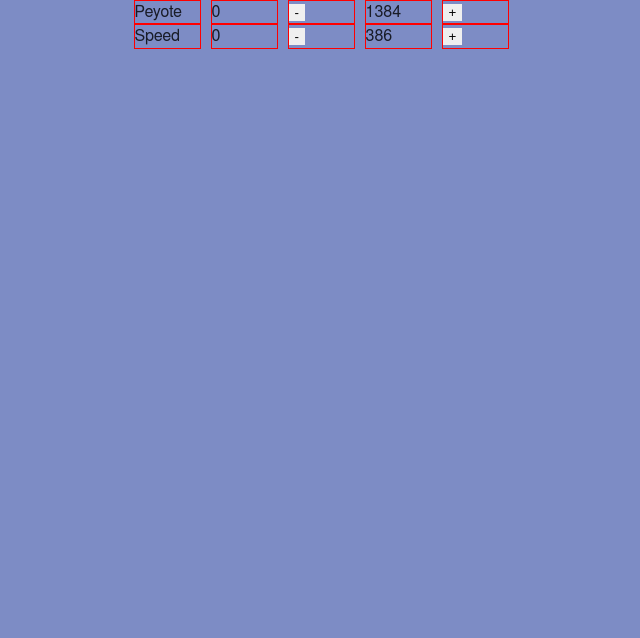
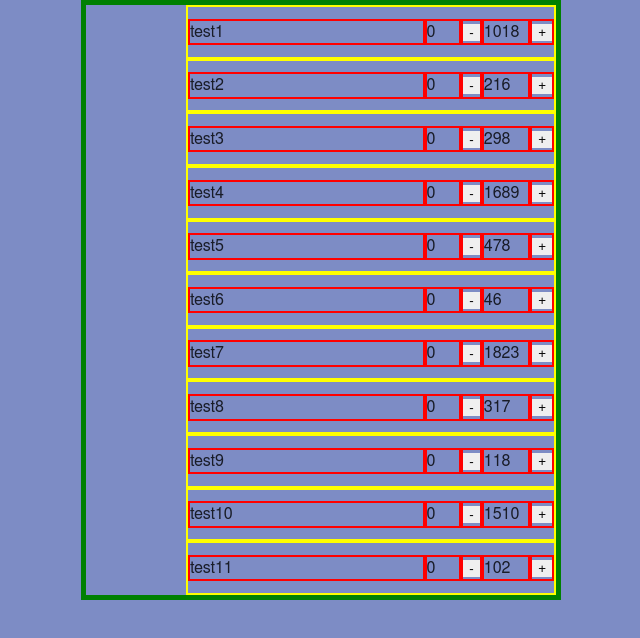
Before and after one commit to geenkaas/dopewarsGO, a Vue app: page / in a window 1280 px wide. Shown: the top 638 px of the page, without its empty margins (319-959 px from the left). Built offline with nearby package versions, Linux system fonts and the light colour scheme.

Commit message:
ARNE | ADD dopelist vue functions

```diff
--- a/config/index.js
+++ b/config/index.js
@@ -23,7 +23,7 @@ module.exports = {
     // Use Eslint Loader?
     // If true, your code will be linted during bundling and
     // linting errors and warnings will be shown in the console.
-    useEslint: true,
+    useEslint: false,
     // If true, eslint errors and warnings will also be shown in the error overlay
     // in the browser.
     showEslintErrorsInOverlay: false,
--- a/src/App.vue
+++ b/src/App.vue
@@ -1,6 +1,6 @@
 <template>
   <div id="app">
-    <c-dopelist/>
+    <vue-dopelist v-bind:title="title" v-bind:player="player" v-bind:game="game"></vue-dopelist>
   </div>
 </template>
 
@@ -10,7 +10,7 @@ import Dopelist from './Dopelist';
 
 export default {
   components: {
-    'c-dopelist': Dopelist,
+    'vue-dopelist': Dopelist,
   },
   name: 'App',
   data() {
@@ -21,6 +21,7 @@ export default {
           name: 'wetnose',
           health: 100,
           cash: 2000,
+          inventory: 0,
           pockets: 50,
         },
       ],
--- a/src/Dopelist.vue
+++ b/src/Dopelist.vue
@@ -1,11 +1,21 @@
 <template>
-  <div>
-    <div v-for="(dope, i) in dopelist" :key='i' class="c-dopelist s-flex s-flex--equal">
-      <span class="s-flex__item">{{ dope.name }}</span>
-      <span class="s-flex__item">{{ dope.amount }}</span>
-      <span class="s-flex__item"><button v-on:click="subtract(i, 1)">-</button></span>
-      <span class="s-flex__item">{{ randomPrice(i) }}</span>
-      <span class="s-flex__item"><button v-on:click="add(i, 1)">+</button></span>
+  <div class="c-dopelist">
+    <div v-for="(dope, i) in dopelist" :key='i' class="c-dopelist__row s-flex s-flex--equal">
+      <span class="c-dopelist__cell c-dopelist__name">
+        {{ dope.name }}
+      </span>
+      <span class="c-dopelist__cell c-dopelist__amount">
+        {{ dope.amount }}
+      </span>
+      <span class="c-dopelist__cell c-dopelist__subtract">
+        <button v-on:click="subtract(i, 1)">-</button>
+      </span>
+      <span class="c-dopelist__cell c-dopelist__current">
+        {{ dope.current }}
+      </span>
+      <span class="c-dopelist__cell c-dopelist__add">
+        <button v-on:click="add(i, 1)">+</button>
+      </span>
     </div>
   </div>
 </template>
@@ -16,56 +26,164 @@ export default {
     return {
       dopelist: [
         {
-          name: 'Peyote',
+          name: 'test1',
           min: 1000,
           max: 2500,
+          current: 0,
           amount: 0,
         },
         {
-          name: 'Speed',
+          name: 'test2',
           min: 200,
           max: 500,
+          current: 0,
+          amount: 0,
+        },
+        {
+          name: 'test3',
+          min: 12,
+          max: 600,
+          current: 0,
+          amount: 0,
+        },
+        {
+          name: 'test4',
+          min: 1000,
+          max: 2500,
+          current: 0,
+          amount: 0,
+        },
+        {
+          name: 'test5',
+          min: 200,
+          max: 500,
+          current: 0,
+          amount: 0,
+        },
+        {
+          name: 'test6',
+          min: 12,
+          max: 600,
+          current: 0,
+          amount: 0,
+        },
+        {
+          name: 'test7',
+          min: 1000,
+          max: 2500,
+          current: 0,
+          amount: 0,
+        },
+        {
+          name: 'test8',
+          min: 200,
+          max: 500,
+          current: 0,
+          amount: 0,
+        },
+        {
+          name: 'test9',
+          min: 12,
+          max: 600,
+          current: 0,
+          amount: 0,
+        },
+        {
+          name: 'test10',
+          min: 1000,
+          max: 2500,
+          current: 0,
+          amount: 0,
+        },
+        {
+          name: 'test11',
+          min: 100,
+          max: 110,
+          current: 0,
           amount: 0,
         },
       ],
     };
   },
+
+  // https://www.youtube.com/watch?v=9qqFH60isFc&list=PL4cUxeGkcC9gQcYgjhBoeQH7wiAyZNrYa&index=23
+  props: {
+    title: {
+      Type: String
+    },
+    player: {
+      Type: Array,
+      required: true,
+    },
+    game: {
+      Type: Array,
+      required: true,
+    },
+  },
+
+  created() {
+    // fetch the data when the view is created and the data is
+    // already being observed
+    let that = this;
+    this.dopelist.forEach(function(value, dope) {
+
+      const priceMax = that.dopelist[dope].max;
+      const priceMin = that.dopelist[dope].min;
+      const priceBandwidth = priceMax - priceMin;
+      let priceRandy = Math.random();
+      let priceCurrent =  Math.ceil(priceBandwidth * priceRandy) + priceMin;
+      that.dopelist[dope].current = priceCurrent;
+
+    });
+  },
+
   methods: {
-    // eslint-disable-next-line
     add(dope, inc) {
-      // this.dopelist[dope].amount += inc;
+
+      // Check if player has enough pocket space
+      let playerInventory = this.player[0].inventory;
+      let playerPockets = this.player[0].pockets;
+      if (playerInventory < playerPockets) {
+
+        // Check if player has enough cash
+        let playerCash = this.player[0].cash;
+        let dopePrice = this.dopelist[dope].current;
+        if (this.player[0].cash >= this.dopelist[dope].current) {
+
+          // Add one to amount of dope
+          this.dopelist[dope].amount += inc;
+          // Add one to inventory
+          this.player[0].inventory++;
+          // Remove cash for the dope
+          this.player[0].cash -= this.dopelist[dope].current;
+
+        } else {
+          // Player has no cash left
+          this.checkButton;
+        }
+      }
     },
-    // eslint-disable-next-line
+
     subtract(dope, dec) {
       if (this.dopelist[dope].amount > 0) {
-        // this.dopelist[dope].amount -= dec;
+        this.dopelist[dope].amount -= dec;
+        this.player[0].inventory--;
       }
     },
-    /* updates EVERY time... */
+
     randomPrice(dope) {
       const priceMax = this.dopelist[dope].max;
       const priceMin = this.dopelist[dope].min;
       const priceBandwidth = priceMax - priceMin;
-      const priceRandy = Math.random();
-      return Math.ceil(priceBandwidth * priceRandy) + priceMin;
+      let priceRandy = Math.random();
+      let priceCurrent =  Math.ceil(priceBandwidth * priceRandy) + priceMin;
+      this.dopelist[dope].current = priceCurrent;
+      //return Math.ceil(priceBandwidth * priceRandy) + priceMin;
     },
   },
+
   computed: {
   },
+
 };
 </script>
-
-<style lang="scss" scoped>
-
-.c-dopelist {
-  max-width: 375px;
-  margin: 0 auto;
-  align-items: center;
-}
-
-.s-flex__item {
-  border: 1px solid red;
-
-}
-
-</style>
--- a/src/scss/base/_forms.scss
+++ b/src/scss/base/_forms.scss
@@ -52,7 +52,7 @@ textarea {
     border: 1px solid color(line-color);
     font-family: $font-family-body;
     font-size: $font-size-medium;
-    line-height: $button-small;
+    line-height: $button-medium;
     min-width: 1px;
     padding: $margin-smallest $margin-smaller;
     width: 100%;
--- a/src/scss/components/pages/_article.scss
+++ b/src/scss/components/pages/_article.scss
@@ -1,4 +1,49 @@
 // Styleguide Components.Pages.Articles
 
-.c-content {
+.c-dopelist {
+    @include pos-fill;
+    border: 5px solid green;
+    display: flex;
+    max-width: 480px;
+    margin: 0 auto;
+    align-items: center;
+    height: 600px;
+    max-height: 100%;
+    width: 100%;
+    flex-direction: column;
+    padding-left: 100px;
 }
+
+.c-dopelist__row {
+    border: 2px solid yellow;
+    flex: 1 1 auto;
+}
+
+.c-dopelist__cell {
+    align-self: center;
+    border: 2px solid red;
+    width: 100%;
+}
+
+.c-dopelist__name {
+    flex: 10 1 auto;
+}
+
+.c-dopelist__amount {
+    flex: 3 1 15%;
+
+}
+
+.c-dopelist__subtract {
+    flex: 1 1 $button-medium;
+
+}
+
+.c-dopelist__current {
+    flex: 5 1 20%;
+}
+
+.c-dopelist__add {
+    flex: 1 1 $button-medium;
+
+}
```
